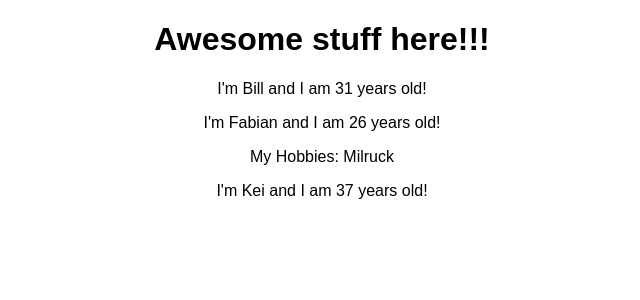
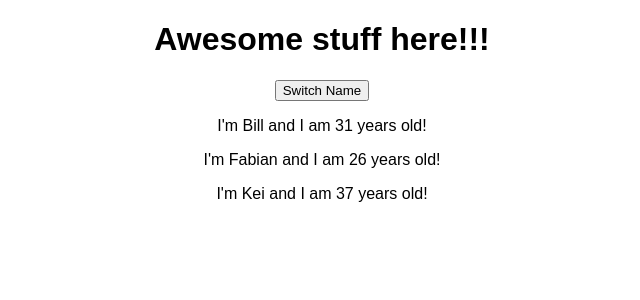
Before and after one commit to Krossmaskinen/udemy-react, a React (Create React App) app: page / in a window 1280 px wide. Shown: the top 300 px of the page, without its empty margins (318-958 px from the left). Built offline with nearby package versions, Linux system fonts and the light colour scheme.

Commit message:
- change names on button click in App

```diff
--- a/src/App.js
+++ b/src/App.js
@@ -3,13 +3,31 @@ import './App.css';
 import Person from './Person/Person';
 
 class App extends Component {
+  state = {
+    persons: [
+      { name: 'Bill', age: 31 },
+      { name: 'Fabian', age: 26 },
+      { name: 'Kei', age: 37 }
+    ]
+  }
+
+  switchNameHandler = () => {
+     // DON'T DO THIS: this.state.persons[0].name = "Billiam";
+     this.setState({persons: [
+      { name: 'Billiam', age: 31 },
+      { name: 'Fabian the fit', age: 26 },
+      { name: 'Kei the krosser', age: 37 }
+    ]})
+  };
+
   render() {
     return (
       <div className="App">
         <h1>Awesome stuff here!!!</h1>
-        <Person name="Bill" age="31" />
-        <Person name="Fabian" age="26">My Hobbies: Milruck</Person>
-        <Person name="Kei" age="37" />
+        <button onClick={this.switchNameHandler}>Switch Name</button>
+        <Person name={this.state.persons[0].name} age={this.state.persons[0].age} />
+        <Person name={this.state.persons[1].name} age={this.state.persons[1].age} />
+        <Person name={this.state.persons[2].name} age={this.state.persons[2].age} />
       </div>
     );
   }
```
